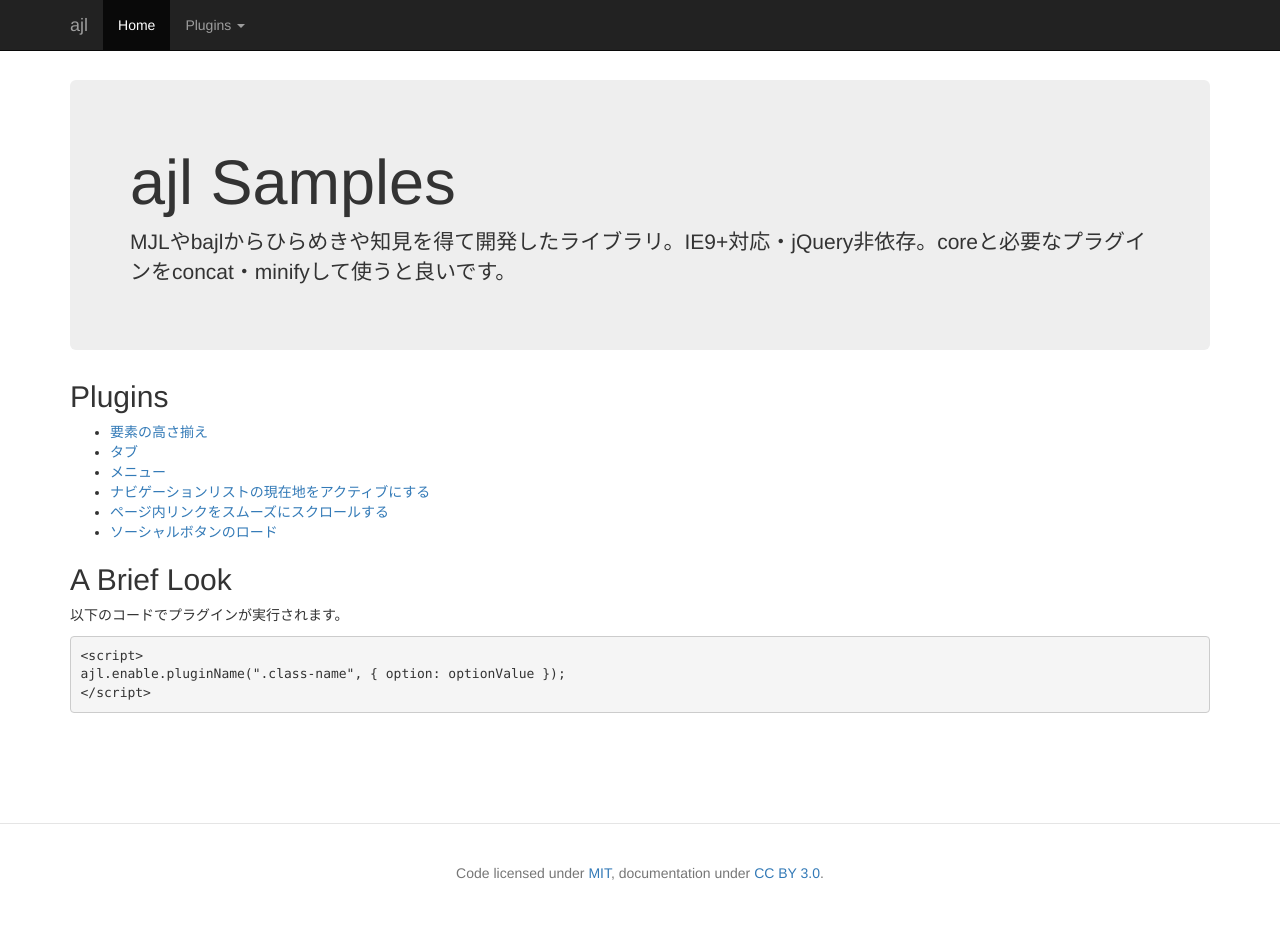
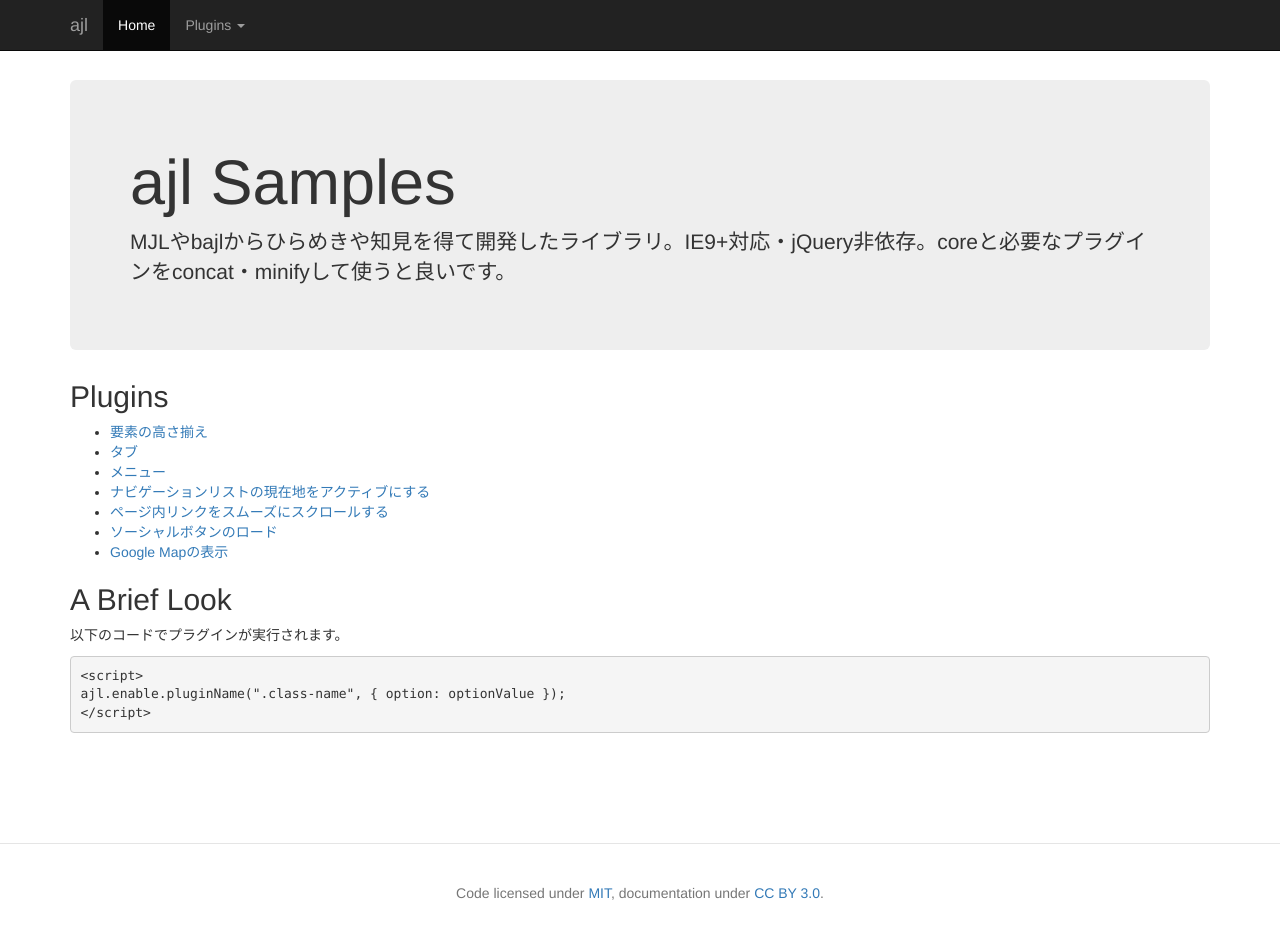
Before and after one commit to hideki-a/ajl, a website: page samples/index.html in a window 1280 px wide. Drawn offline with Linux system fonts and the light colour scheme.

Commit message:
GoogleMapをメニューに追加

```diff
--- a/samples/index.html
+++ b/samples/index.html
@@ -32,6 +32,7 @@
 <li><a href="current_nav.html">ナビゲーションリストの現在地をアクティブにする</a></li>
 <li><a href="smooth_scroll.html">ページ内リンクをスムーズにスクロールする</a></li>
 <li><a href="social_buttons.html">ソーシャルボタンのロード</a></li>
+<li><a href="googlemap.html">Google Mapの表示</a></li>
 </ul>
 </li>
 </ul>
@@ -53,6 +54,7 @@
 <li><a href="current_nav.html">ナビゲーションリストの現在地をアクティブにする</a></li>
 <li><a href="smooth_scroll.html">ページ内リンクをスムーズにスクロールする</a></li>
 <li><a href="social_buttons.html">ソーシャルボタンのロード</a></li>
+<li><a href="googlemap.html">Google Mapの表示</a></li>
 </ul>
 
 <h2>A Brief Look</h2>
```
Also changed, not shown: samples/current_nav.html (+1 -0 lines), samples/googlemap.html (+1 -0 lines), samples/height_equalizer.html (+1 -0 lines), samples/menu.html (+1 -0 lines), samples/smooth_scroll.html (+1 -0 lines), samples/social_buttons.html (+1 -0 lines), samples/tab.html (+1 -0 lines).
